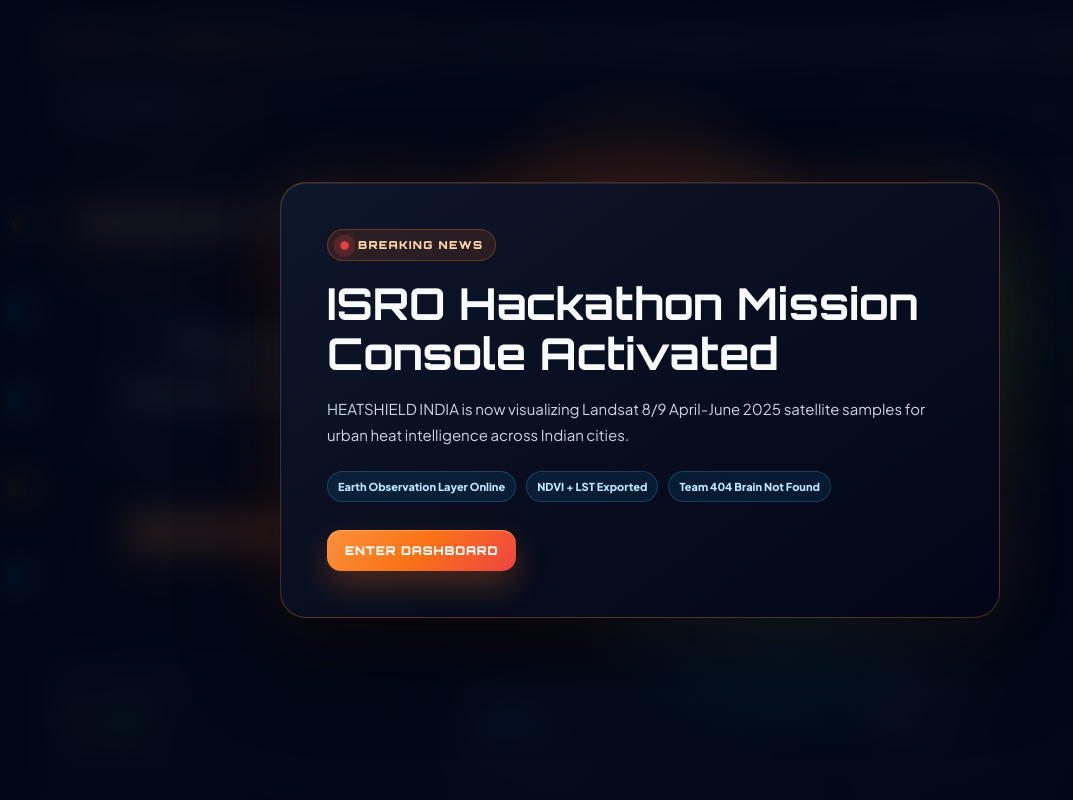
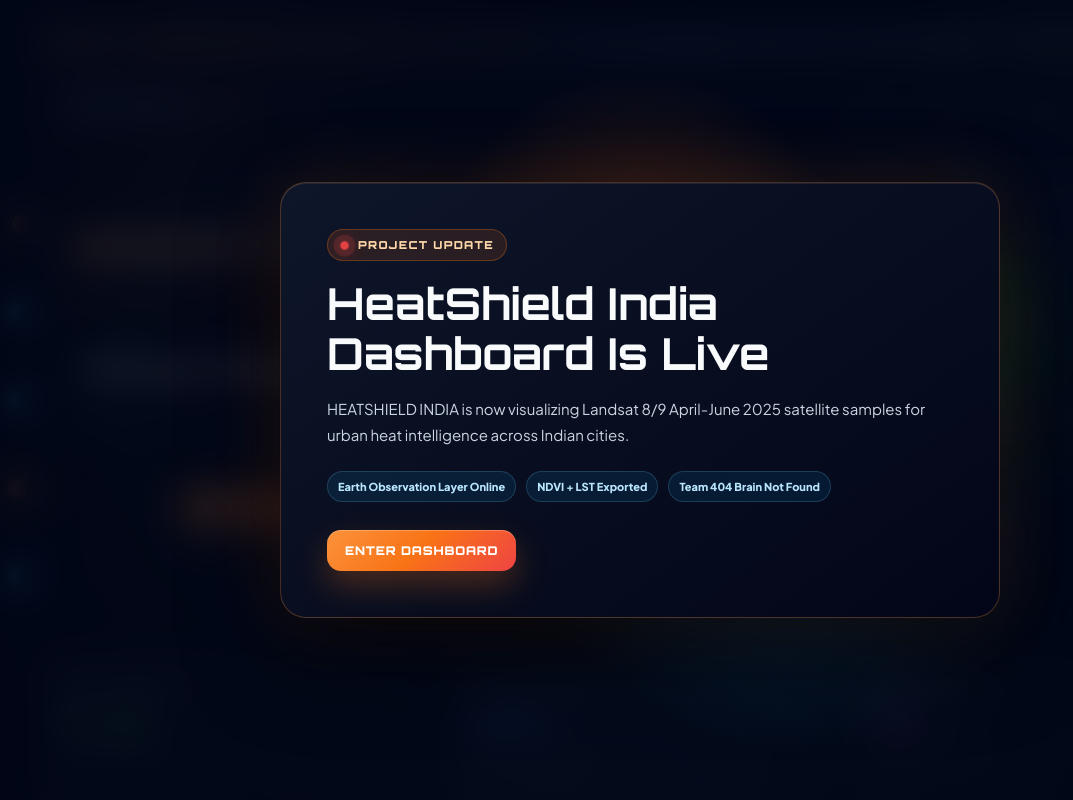
Before and after one commit to sanginicoco1812/Coolscape-AI, a React (Vite) app in the folder heatshield-frontend/: page / in a window 1280 px wide. Shown: the top 800 px of the page, without its empty margins (0-1073 px from the left). Built offline with nearby package versions, Linux system fonts and the light colour scheme.

Commit message:
Refine dashboard copy and tone

```diff
--- a/heatshield-frontend/src/App.jsx
+++ b/heatshield-frontend/src/App.jsx
@@ -375,9 +375,9 @@
         <div className="breaking-news-card">
           <div className="breaking-news-kicker">
             <span className="breaking-news-pulse"></span>
-            Breaking News
+            Project Update
           </div>
-          <h2>ISRO Hackathon Mission Console Activated</h2>
+          <h2>HeatShield India Dashboard Is Live</h2>
           <p>
             HEATSHIELD INDIA is now visualizing Landsat 8/9 April-June 2025 satellite samples for urban heat intelligence across Indian cities.
           </p>
@@ -432,7 +432,7 @@
         {[...Array(2)].map((_, loopIndex) => (
           <div className="top-marquee-content" key={loopIndex} aria-hidden={loopIndex === 1}>
             <span>ISRO Hackathon 2026</span>
-            <strong>HEATSHIELD INDIA mission console is live</strong>
+            <strong>HEATSHIELD INDIA dashboard is live</strong>
             <span>Landsat 8/9 Apr-Jun 2025 NDVI + LST exported</span>
             <strong>Urban cooling intelligence for Delhi, Mumbai, Hyderabad, Bengaluru</strong>
             <span>Team 404 Brain Not Found</span>
@@ -577,7 +577,7 @@
     fontFamily: "'Orbitron', sans-serif",
   }}
 >
-  AI Climate Analytics Engine
+  Urban Heat Planning Tool
 </p>
 
 <h1
@@ -594,7 +594,7 @@
     textAlign: "center"
   }}
 >
-  Physics-Informed Urban Thermal Analysis
+  Urban Heat Risk Dashboard
 </h1>
 
 <p
@@ -609,7 +609,7 @@
     textAlign: "center"
   }}
 >
-  Synthesizing satellite Earth-observation telemetry, relative humidity configurations, and surface friction indices to map real-time microclimate anomalies.
+  Use satellite-derived surface indicators and local weather inputs to estimate heat risk and compare cooling priorities across Indian cities.
 </p>
 
     <div style={{ display: "flex", gap: "12px", flexWrap: "wrap", justifyContent: "center" }}>
@@ -630,7 +630,7 @@
       transition: "transform 0.2s ease, opacity 0.2s ease",
     }}
   >
-    LAUNCH CONSOLE SIMULATOR
+    Run Heat Assessment
   </button>
 
   <button
@@ -649,7 +649,7 @@
       transition: "background 0.2s ease",
     }}
   >
-    VIEW RADIATIVE MAPS
+    View Heat Maps
   </button>
 </div>
   </div>
@@ -784,10 +784,10 @@
     <span style={{ fontSize: "11px", color: "#64748b" }}>0-100 cooling resilience score</span>
   </div>
 
-  {/* CARD 6: AI CONFIDENCE */}
+  {/* CARD 6: MODEL CONFIDENCE */}
   <div className="card-hover animate-card" style={{
      backgroundColor: "rgba(15, 23, 42, 0.4)", border: "1px solid rgba(249, 115, 22, 0.18)", padding: "24px", borderRadius: "12px", position: "relative" }}>
-    <h3 style={{ margin: "0 0 4px 0", fontSize: "12px", color: "#94a3b8", letterSpacing: "1px", textTransform: "uppercase" }}>AI Confidence</h3>
+    <h3 style={{ margin: "0 0 4px 0", fontSize: "12px", color: "#94a3b8", letterSpacing: "1px", textTransform: "uppercase" }}>Model Confidence</h3>
     <p style={{ fontSize: "36px", fontWeight: "700", margin: "6px 0", color: confidence !== null ? "#fdba74" : "#475569" }}>
       {confidence !== null ? `${confidence}%` : "--"}
     </p>
@@ -813,7 +813,7 @@
   <div style={{ display: "flex", alignItems: "center", gap: "8px", marginBottom: "20px" }}>
     <span style={{ width: "8px", height: "8px", backgroundColor: "#f97316", borderRadius: "50%" }}></span>
     <h2 style={{ color: "#f8fafc", margin: 0, fontSize: "18px", fontFamily: "'Orbitron', sans-serif", letterSpacing: "0.5px" }}>
-      Predictive Engine Control Panel
+      Heat Risk Assessment
     </h2>
   </div>
 
@@ -931,7 +931,7 @@
             boxShadow: "0 4px 20px rgba(249, 115, 22, 0.2)",
           }}
         >
-          {isScanning ? "SCANNING THERMAL DATA..." : "EXECUTE PREDICTIVE SIMULATION"}
+          {isScanning ? "Checking heat inputs..." : "Generate Heat Risk"}
         </button>
 
         {temperature !== null && (
@@ -946,7 +946,7 @@
             }}
           >
             <h4 style={{ margin: "0 0 6px 0", fontSize: "11px", color: "#f43f5e", letterSpacing: "1px", fontFamily: "'Orbitron', sans-serif" }}>
-              SIMULATION MATRIX COMPLETE
+              Assessment Complete
             </h4>
             <div style={{ fontSize: "42px", fontWeight: "800", color: "#fda4af", margin: "4px 0" }}>
               {temperature}°C
@@ -965,7 +965,7 @@
                 marginBottom: "20px",
               }}
             >
-              SYSTEM STATE STATS: {riskLevel} RISK CORRIDOR
+              Result: {riskLevel} heat risk
             </div>
 
             {predictionMode && (
@@ -1006,7 +1006,7 @@
 
               <div style={{ backgroundColor: "rgba(249,115,22,0.08)", border: "1px solid rgba(249,115,22,0.2)", borderRadius: "8px", padding: "14px" }}>
                 <h3 style={{ margin: "0 0 8px", color: "#fdba74", fontSize: "12px", letterSpacing: "1px", fontFamily: "'Orbitron', sans-serif" }}>
-                  AI Confidence Score
+                  Model Confidence
                 </h3>
                 <strong style={{ color: "#f8fafc", fontSize: "28px" }}>{confidence !== null ? `${confidence}%` : "--"}</strong>
               </div>
@@ -1025,7 +1025,7 @@
                 marginBottom: "12px",
               }}
               >
-                AI Heat Analysis
+                Heat Drivers
               </h3>
               {aiFactors.map((factor, index) => (
               <div
@@ -1094,7 +1094,7 @@
                       letterSpacing: "0.8px",
                     }}
                   >
-                    Urban Cooling Decision Engine
+                    Urban Cooling Plan
                   </h3>
                   <p style={{ margin: 0, color: "#94a3b8", fontSize: "13px", lineHeight: "1.6" }}>
                     Converts model output into city-specific cooling actions for planners.
@@ -1176,7 +1176,7 @@
   <div style={{ display: "flex", alignItems: "center", gap: "10px", marginBottom: "32px" }}>
     <span style={{ width: "10px", height: "10px", backgroundColor: "#22c55e", borderRadius: "50%", boxShadow: "0 0 12px #22c55e" }}></span>
     <h2 style={{ color: "#f8fafc", margin: 0, fontSize: "20px", fontFamily: "'Orbitron', sans-serif", letterSpacing: "0.75px" }}>
-      Neural Weights & Feature Attribution Matrix
+      Model Input Weights
     </h2>
   </div>
 
@@ -1409,10 +1409,10 @@
   {/* TITLE AREA */}
   <div style={{ marginBottom: "50px" }}>
     <h2 style={{ color: "#f8fafc", margin: "0 0 12px 0", fontSize: "28px", fontFamily: "'Orbitron', sans-serif", letterSpacing: "1px" }}>
-      SURFACE RADIATIVE SPECTRUM CORRIDOR
+      Urban Heat Spectrum
     </h2>
     <p style={{ color: "#94a3b8", fontSize: "16px", maxWidth: "600px" }}>
-      Continuous thermodynamic tracking of surface friction and albedo feedback loops across the urban canopy.
+      A quick view of how the current inputs sit between cooler green zones and high-retention built-up areas.
     </p>
   </div>
   <h3
@@ -1703,7 +1703,7 @@
       </div>
 
       <div className="spectrum-marker spectrum-marker-hot" style={{ position: "absolute", left: "85%", top: "-20px", display: "flex", flexDirection: "column", alignItems: "center" }}>
-        <span style={{ fontSize: "12px", fontFamily: "'Orbitron', sans-serif", fontWeight: "700", color: "#fca5a5", marginBottom: "8px" }}>CRITICAL THERMAL ANOMALY</span>
+        <span style={{ fontSize: "12px", fontFamily: "'Orbitron', sans-serif", fontWeight: "700", color: "#fca5a5", marginBottom: "8px" }}>HIGH HEAT ZONE</span>
         <div style={{ width: "3px", height: "80px", backgroundColor: "#fca5a5", opacity: 1, boxShadow: "0 0 12px #ef4444" }}></div>
       </div>
     </div>
@@ -1767,7 +1767,7 @@
       <div style={{ color: "#94a3b8", fontSize: "14px", lineHeight: "1.6" }}>Suburban transitional zones requiring minor thermal mitigation.</div>
     </div>
     <div>
-      <div style={{ color: "#ef4444", fontWeight: "800", fontSize: "18px", marginBottom: "8px" }}>Albedo Core Hotspots</div>
+      <div style={{ color: "#ef4444", fontWeight: "800", fontSize: "18px", marginBottom: "8px" }}>Built-up Hotspots</div>
       <div style={{ color: "#94a3b8", fontSize: "14px", lineHeight: "1.6" }}>High built-density areas exhibiting significant heat retention.</div>
     </div>
   </div>
@@ -1859,7 +1859,7 @@
       textTransform: "uppercase",
     }}
   >
-    System Intelligence & Mission Objective
+    Project Aim
   </h2>
 
   <p
@@ -1871,7 +1871,7 @@
       margin: 0,
     }}
   >
-    HeatShield India is an advanced geospatial analytics framework developed for the 2026 Bharatiya Antariksh Hackathon. By synthesizing multi-source satellite telemetry with urban surface friction metrics, the system identifies microclimate anomalies to guide urban heat mitigation strategies. Our objective is to assist policymakers in optimizing green cover expansion, reducing high-albedo material impact, and restoring natural ventilation corridors to ensure long-term thermal resilience in urban centers.
+    HeatShield India is a geospatial decision-support dashboard built for the 2026 Bharatiya Antariksh Hackathon. It combines satellite-derived vegetation and land surface temperature indicators with local weather and built-density inputs to highlight urban heat risk. The goal is to help planners compare hotspots, prioritize tree cover, cool roofs, ventilation corridors, and other practical cooling actions.
   </p>
 </div>
 
@@ -1944,8 +1944,8 @@
   @keyframes fadeIn { from { opacity: 0; transform: translateY(10px); } to { opacity: 1; transform: translateY(0); } }
   @keyframes pulseHotspot { 0%, 100% { opacity: 1; } 50% { opacity: 0.5; } }
   .animate-card { animation: fadeIn 0.6s ease-out forwards; }
-  .card-hover { transition: transform 0.3s ease; }
-  .card-hover:hover { transform: translateY(-5px); border-color: rgba(249, 115, 22, 0.4); }
+  .card-hover { transition: transform 0.24s ease, border-color 0.24s ease; }
+  .card-hover:hover { transform: translateY(-2px); border-color: rgba(249, 115, 22, 0.28); }
   .scanning-overlay { position: fixed; top: 0; left: 0; width: 100%; height: 100%; background: linear-gradient(transparent, rgba(249, 115, 22, 0.1), transparent); animation: scan-move 2s linear infinite; pointer-events: none; z-index: 100; }
   @keyframes scan-move { 0% { transform: translateY(-100%); } 100% { transform: translateY(100%); } }
     .bar-fill-animate {
--- a/heatshield-frontend/src/index.css
+++ b/heatshield-frontend/src/index.css
@@ -473,14 +473,14 @@
   background-image:
     linear-gradient(145deg, rgba(255, 255, 255, 0.055), rgba(255, 255, 255, 0)) !important;
   box-shadow:
-    0 16px 38px rgba(0, 0, 0, 0.24),
+    0 12px 28px rgba(0, 0, 0, 0.22),
     inset 0 1px 0 rgba(255, 255, 255, 0.08);
 }
 
 .card-hover:hover {
   box-shadow:
-    0 20px 48px rgba(0, 0, 0, 0.3),
-    0 0 34px rgba(251, 146, 60, 0.14),
+    0 16px 36px rgba(0, 0, 0, 0.28),
+    0 0 24px rgba(251, 146, 60, 0.1),
     inset 0 1px 0 rgba(255, 255, 255, 0.1);
 }
 
@@ -1194,7 +1194,7 @@
 }
 
 .float-hero {
-  animation: floatHero 5s ease-in-out infinite;
+  animation: floatHero 8s ease-in-out infinite;
 }
 
 .fade-up {
```
